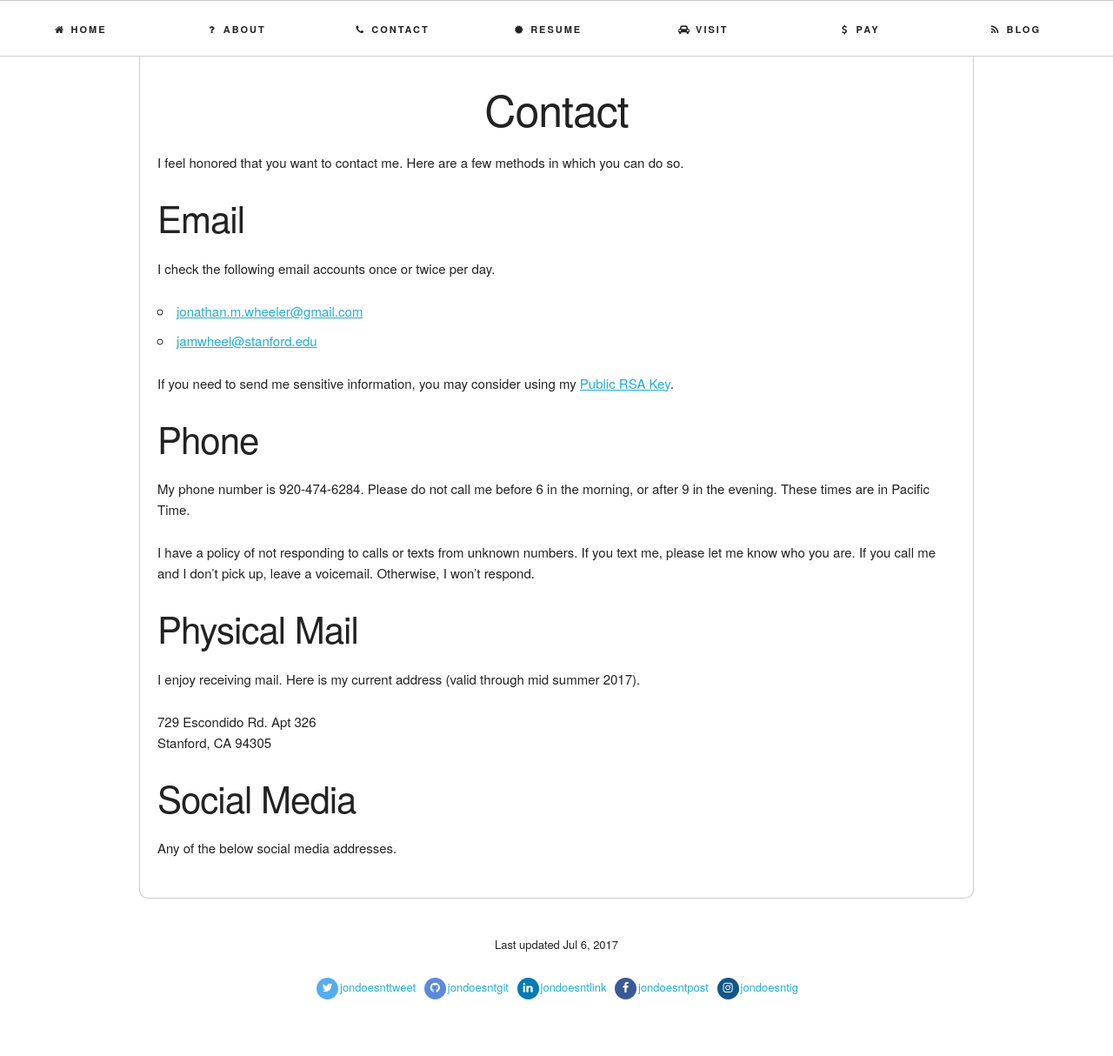
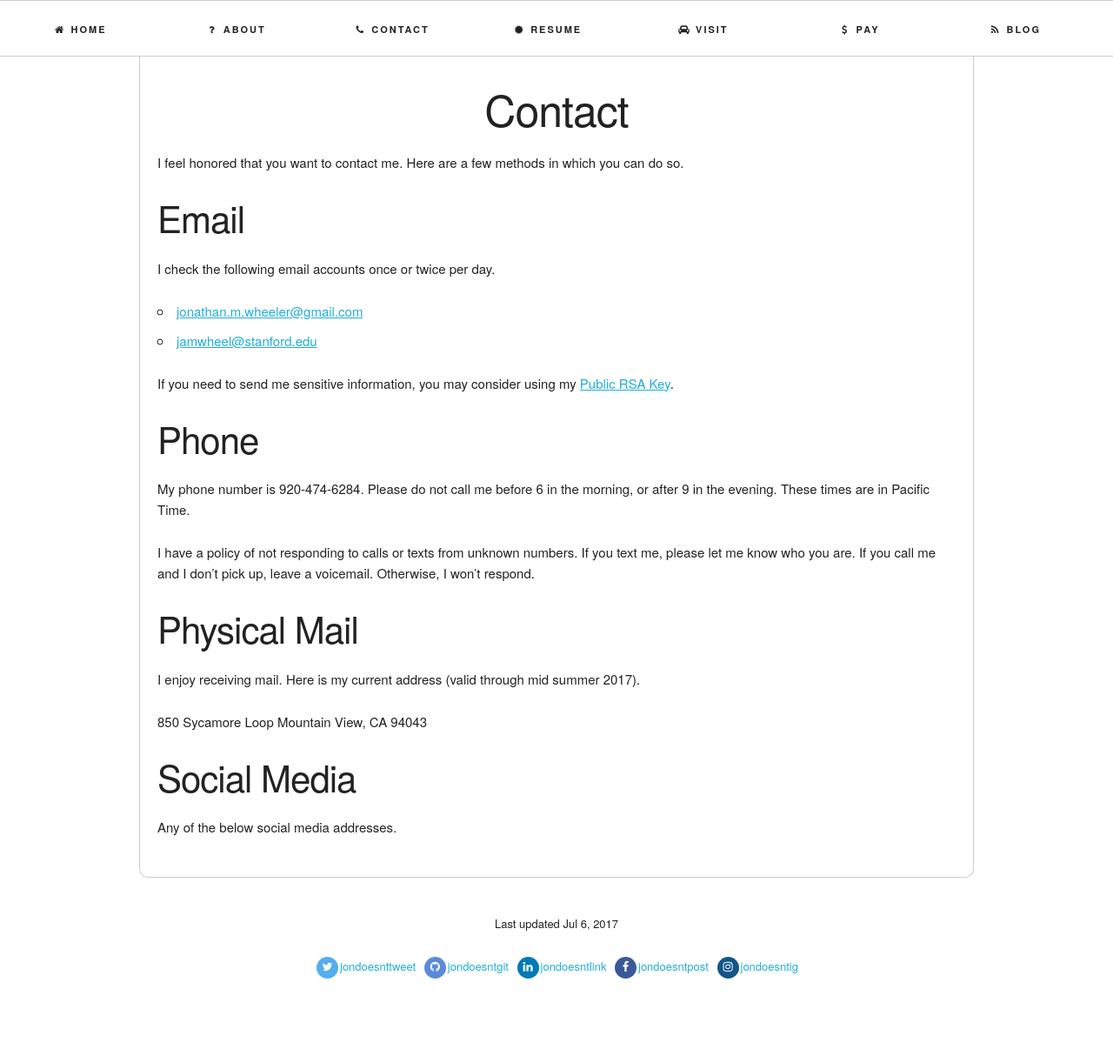
Before and after one commit to jondoesntgit/jondoesntgit.github.io, a Jekyll site: the page built from _pages/02_contact.md, in a window 1280 px wide. Shown: the whole page at 87% size. Built offline with Jekyll 4.4.1, drawn with Linux system fonts in a browser that asks for light colours; nearby versions of some CDN libraries; some web fonts are replaced; after the commit the page ends 1190 px from its top, so only the background shows below that.

Commit message:
Added contact information

```diff
--- a/_pages/02_contact.md
+++ b/_pages/02_contact.md
@@ -27,8 +27,8 @@ I have a policy of not responding to calls or texts from unknown numbers. If you
 
 I enjoy receiving mail. Here is my current address (valid through mid summer 2017).
 
-729 Escondido Rd. Apt 326
-Stanford, CA 94305
+850 Sycamore Loop
+Mountain View, CA 94043
 
 ## Social Media
 
```
